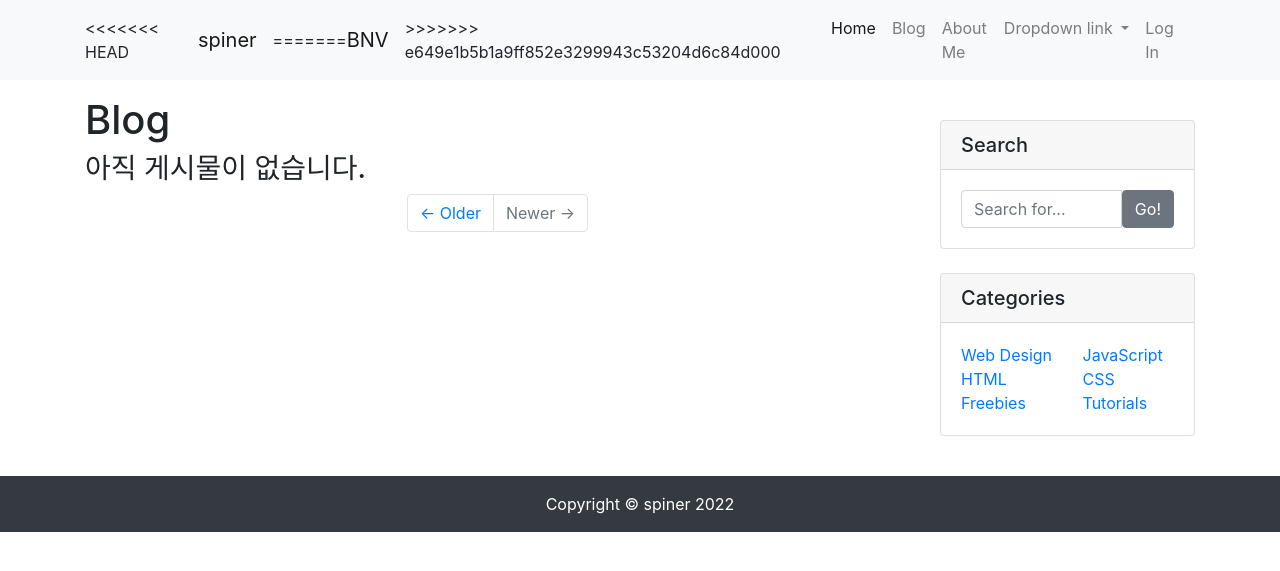
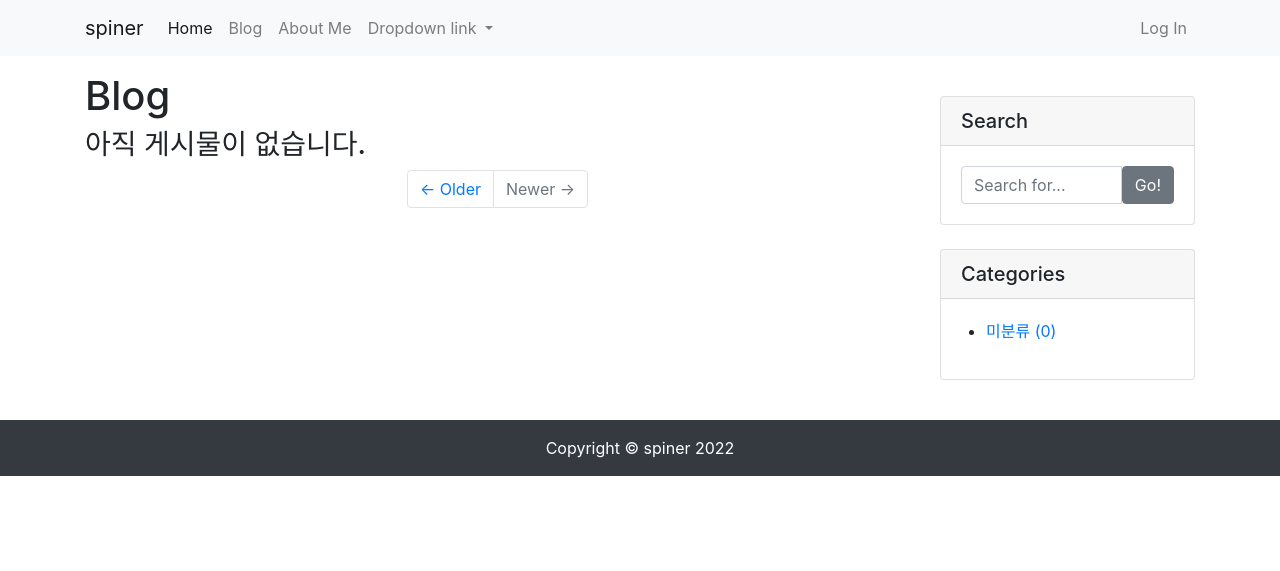
Before and after one commit to spiner321/cakd5_web, a Django app: page /blog/ in a window 1280 px wide. Shown: the top 571 px of the page. Run offline with Django 4.2, Linux system fonts and the light colour scheme; data that the repository does not hold is empty; some libraries are stand-ins or nearby versions.

Commit message:
작성자 카테고리 구현

```diff
--- a/cakd_dj/blog/templates/blog/base.html
+++ b/cakd_dj/blog/templates/blog/base.html
@@ -33,36 +33,20 @@
             </div>
 
             <!-- Categories Widget -->
-            <div class="card my-4">
+            <div class="card my-4" id="categories-card">
                 <h5 class="card-header">Categories</h5>
                 <div class="card-body">
                     <div class="row">
-                        <div class="col-lg-6">
-                            <ul class="list-unstyled mb-0">
-                                <li>
-                                    <a href="#">Web Design</a>
-                                </li>
-                                <li>
-                                    <a href="#">HTML</a>
-                                </li>
-                                <li>
-                                    <a href="#">Freebies</a>
-                                </li>
-                            </ul>
-                        </div>
-                        <div class="col-lg-6">
-                            <ul class="list-unstyled mb-0">
-                                <li>
-                                    <a href="#">JavaScript</a>
-                                </li>
-                                <li>
-                                    <a href="#">CSS</a>
-                                </li>
-                                <li>
-                                    <a href="#">Tutorials</a>
-                                </li>
-                            </ul>
-                        </div>
+                        <ul>
+                            {% for category in categories %}
+                            <li>
+                                <a href="{{ category.get_absolute_url }}">{{ category }} ({{ category.post_set.count }})</a>
+                            </li>
+                            {% endfor %}
+                            <li>
+                                <a href="/blog/category/no_category/">미분류 ({{ no_category_post_count }})</a>
+                            </li>
+                        </ul>
                     </div>
                 </div>
             </div>
--- a/cakd_dj/blog/templates/blog/navbar.html
+++ b/cakd_dj/blog/templates/blog/navbar.html
@@ -1,10 +1,7 @@
 <nav class="navbar navbar-expand-lg navbar-light bg-light">
     <div class="container">
-<<<<<<< HEAD
         <a class="navbar-brand" href="/">spiner</a>
-=======
-        <a class="navbar-brand" href="/">BNV</a>
->>>>>>> e649e1b5b1a9ff852e3299943c53204d6c84d000
+
         <button class="navbar-toggler" type="button" data-toggle="collapse" data-target="#navbarNavDropdown"
                 aria-controls="navbarNavDropdown" aria-expanded="false" aria-label="Toggle navigation">
             <span class="navbar-toggler-icon"></span>
--- a/cakd_dj/blog/templates/blog/post_detail.html
+++ b/cakd_dj/blog/templates/blog/post_detail.html
@@ -7,6 +7,12 @@
 
 {% block main_area %}
     <div id="post-area">
+
+        {% if post.category %}
+            <span class="badge badge-secondary float-right">{{ post.category }}</span>
+        {% else %}
+            <span class="badge badge-secondary float-right">미분류</span>
+        {% endif %}
         <!-- Title -->
         <h1 class="mt-4">{{ post.title }}</h1>
         <h5 class="text-muted">{{ post.hook_text }}</h5>
--- a/cakd_dj/blog/templates/blog/post_list.html
+++ b/cakd_dj/blog/templates/blog/post_list.html
@@ -7,24 +7,29 @@
 
         {% for p in post_list %}
             <!-- Blog Post -->
-            <div class="card mb-4">
+            <div class="card mb-4" id="post-{{p.pk}}">
                 {% if p.head_image %}
                     <img class="card-img-top" src="{{ p.head_image.url }}" alt="{{ p }} head image">
                 {% else %}
                     <img class="card-img-top" src="https://picsum.photos/seed/{{ p.id }}/800/200" alt="random_image">
                 {% endif %}
                 <div class="card-body">
+                    {% if p.category %}
+                        <span class="badge badge-secondary float-right">{{ p.category }}</span>
+                    {% else %}
+                        <span class="badge badge-secondary float-right">미분류</span>
+                    {% endif %}
+
                     <h2 class="card-title">{{ p.title}}</h2>
                     {% if p.hook_text %}
                         <h5 class="text-muted">{{ p.hook_text }}</h5>
                     {% endif %}
-                    <!-- 템플릿 필터 : 파이프(|) 문자 사용 -->
                     <p class="card-text">{{ p.content | truncatewords:45 }}</p>
                     <a href="{{ p.get_absolute_url }}" class="btn btn-primary">Read More &rarr;</a>
                 </div>
                 <div class="card-footer text-muted">
                     Posted on {{ p.created_at}} by
-                    <a href="#">작성자명 쓸 위치(개발예정)</a>
+                    <a href="#">{{p.author | upper}}</a>
                 </div>
             </div>
         {% endfor %}
--- a/cakd_dj/blog/urls.py
+++ b/cakd_dj/blog/urls.py
@@ -1,8 +1,8 @@
-from urllib.parse import urlparse
 from django.urls import path
 from . import views
 
 urlpatterns = [
-    path('<int:pk>', views.PostDetail.as_view()),
+    path('category/<str:slug>/', views.category_page),
+    path('<int:pk>/', views.PostDetail.as_view()),
     path('', views.PostList.as_view()),
 ]
--- a/cakd_dj/blog/views.py
+++ b/cakd_dj/blog/views.py
@@ -1,12 +1,41 @@
-# Create your views here.
-
 from django.shortcuts import render
 from django.views.generic import ListView, DetailView
-from .models import Post
+from .models import Post, Category
 
 class PostList(ListView):
     model = Post
     ordering = '-pk'
 
+    def get_context_data(self, **kwargs):
+        context = super(PostList, self).get_context_data()
+        context['categories'] = Category.objects.all()
+        context['no_category_post_count'] = Post.objects.filter(category=None).count()
+        return context
+
 class PostDetail(DetailView):
     model = Post
+
+    def get_context_data(self, **kwargs):
+        context = super(PostDetail, self).get_context_data()
+        context['categories'] = Category.objects.all()
+        context['no_category_post_count'] = Post.objects.filter(category=None).count()
+        return context
+
+def category_page(request, slug):
+    if slug == 'no_category':
+        category = '미분류'
+        post_list = Post.objects.filter(category=None)
+    else:
+        category = Category.objects.get(slug=slug)
+        post_list = Post.objects.filter(category=category)
+
+    return render(
+        request,
+        'blog/post_list.html',
+        {
+            'post_list': post_list,
+            'categories': Category.objects.all(),
+            'no_category_post_count': Post.objects.filter(category=None).count(),
+            'category': category,
+        }
+    )
```
Also changed, not shown: cakd_dj/blog/admin.py (+6 -3 lines), cakd_dj/blog/models.py (+17 -2 lines), cakd_dj/blog/migrations/0002_category_post_author.py (added), cakd_dj/blog/migrations/0003_alter_category_options_post_category_and_more.py (added).
